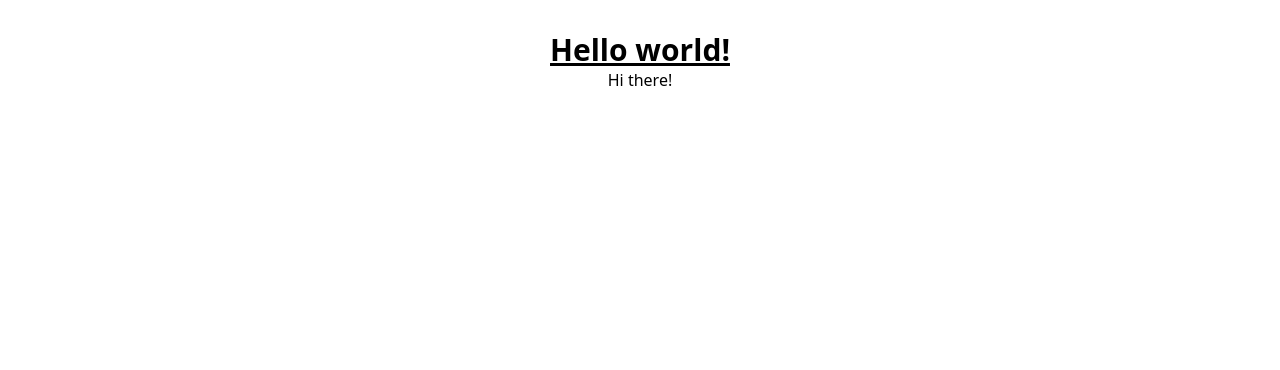
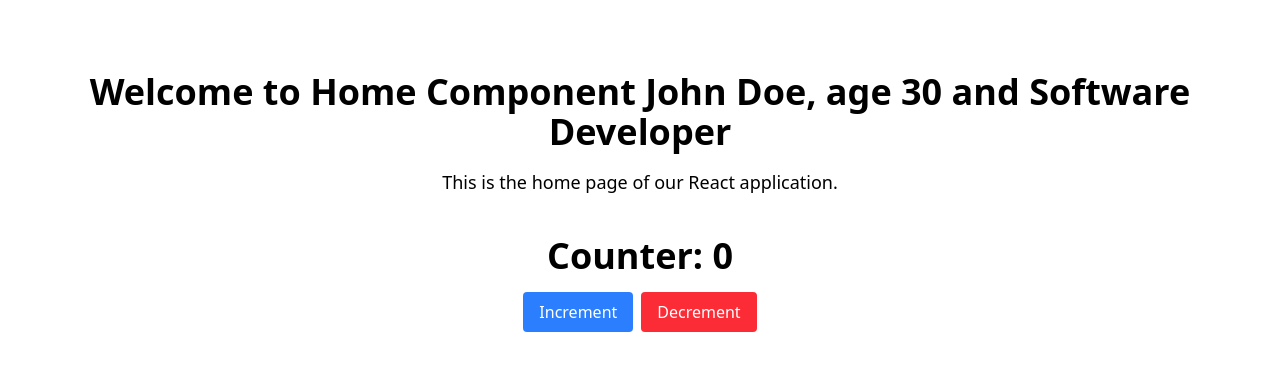
Before and after one commit to vivekfaujdar01/Class-Activity-INT252-Reactjs-, a React (Vite) app in the folder ReactJS/vite-project/: page / in a window 1280 px wide. Shown: the top 370 px of the page. Built offline with nearby package versions, Linux system fonts and the light colour scheme.

Commit message:
Third Day

```diff
--- a/ReactJS/vite-project/src/App.jsx
+++ b/ReactJS/vite-project/src/App.jsx
@@ -1,6 +1,7 @@
 import React from 'react'
 import './App.css'
 import Home from './component/Home'
+import Counter from './component/counter.jsx'
 function App() {
 
 //   const element = React.createElement(
@@ -12,12 +13,19 @@ function App() {
 // );
 // diffing algorithm is used to compare two versions of a virtual DOM tree and determine the minimum number of changes needed to update the real DOM to match the new virtual DOM.
 // reconciliation is the process of updating the real DOM to reflect changes in the virtual DOM after the diffing algorithm has identified what needs to be changed.
+const info = {
+  name: "John Doe",
+  age: 30,
+  occupation: "Software Developer"
+};
   return (
     <>
-      <Home />
+      <Home information = {info} />
       {/* {element} */}
+      <Counter />
     </>
   )
 }
 
+//props drilling is the process of passing data from a parent component to a deeply nested child component through multiple layers of intermediary components via props.
 export default App
--- a/ReactJS/vite-project/src/component/Home.jsx
+++ b/ReactJS/vite-project/src/component/Home.jsx
@@ -1,10 +1,14 @@
-export default function Home() {
-    const element = <h2>Hi there!</h2>
-    return (
-
-        <>
-            <h1 className="text-3xl font-bold underline">Hello world!</h1>
-            {element}
-        </>
-    )
+export default function Home({ information }) {
+  return (
+    <>
+      <div className="text-center mt-10">
+        <h1 className="text-4xl font-bold ">
+          Welcome to Home Component {information.name}, age {information.age} and  {information.occupation}
+        </h1>
+        <p className="text-lg mt-4">
+          This is the home page of our React application.
+        </p>
+      </div>
+    </>
+  );
 }
--- /dev/null
+++ b/ReactJS/vite-project/src/component/counter.jsx
@@ -0,0 +1,41 @@
+import { Component } from "react";
+
+class Counter extends Component {
+  constructor(props) {
+    super(props);
+    this.state = {
+      count: 0,
+    };
+  }
+
+  increment = () => {
+    this.setState({ count: this.state.count + 1 });
+  };
+
+  decrement = () => {
+    if(this.state.count === 0) return;
+    this.setState({ count: this.state.count - 1 });
+  };
+
+  render() {
+    return (
+      <div className="text-center mt-10">
+        <h1 className="text-4xl font-bold mb-4">Counter: {this.state.count}</h1>
+        <button
+          className="bg-blue-500 text-white px-4 py-2 mr-2 rounded"
+          onClick={this.increment}
+        >
+          Increment
+        </button>
+        <button
+          className="bg-red-500 text-white px-4 py-2 rounded"
+          onClick={this.decrement}
+        >
+          Decrement
+        </button>
+      </div>
+    );
+  }
+}
+
+export default Counter;
```
